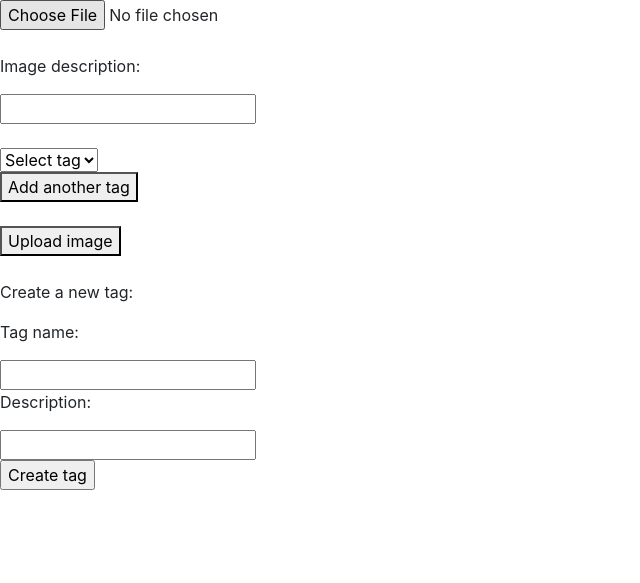
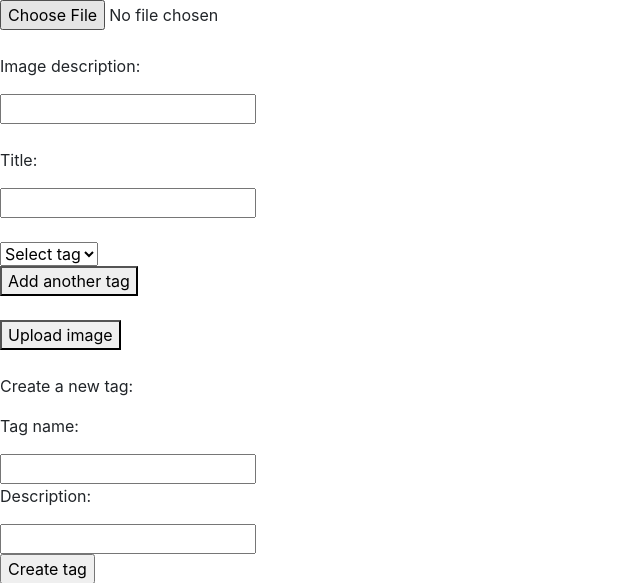
Before and after one commit to benghaun/venue-portfolio, a Django app: page /upload/ in a window 1280 px wide. Shown: the top 583 px of the page, without its empty margins (0-640 px from the left). Run offline with Django 3.2, Linux system fonts and the light colour scheme; data that the repository does not hold is empty; some libraries are stand-ins or nearby versions.

Commit message:
added image title to upload page

```diff
--- a/image_upload/views.py
+++ b/image_upload/views.py
@@ -1,5 +1,6 @@
 import os
 import json
+from django.core.exceptions import ValidationError
 from django.shortcuts import render, HttpResponse, redirect
 import boto3
 from venue.models import Image, Tag
@@ -16,13 +17,14 @@ def sign_s3(request):
     file_name = request.GET.get('file_name')
     file_type = request.GET.get('file_type')
     description = request.GET.get('description')
+    title = request.GET.get('title')
     tags = request.GET.get('tags').lower().split(",")
     tags = [x for x in tags if x]  # remove empty strings
     # remove leading and trailing whitespaces in tags
     for i in range(len(tags)):
         tags[i] = tags[i].strip()
     s3 = boto3.client('s3', region_name='eu-west-3')
-    image = Image(name=file_name, tags=tags, description=description)
+    image = Image(name=file_name, tags=tags, description=description, title=title)
     image.save()
     image_id = str(image.id)
     presigned_post = s3.generate_presigned_post(
@@ -44,6 +46,9 @@ def sign_s3(request):
 def add_tag(request):
     tag_name = request.POST.get("tag_name")
     tag_description = request.POST.get("tag_description")
-    tag = Tag(name=tag_name.lower(), description=tag_description)
-    tag.save()
+    try:
+        tag = Tag(name=tag_name.lower(), description=tag_description)
+        tag.save()
+    except ValidationError:
+        return redirect('/upload?message=tag%20too%long')
     return redirect('/upload?message=tag%20created')
--- a/templates/image_upload/upload_page.html
+++ b/templates/image_upload/upload_page.html
@@ -6,6 +6,7 @@
     <input type="file" id="file_input"/> <br/> <br/>
     <p>Image description: </p><input type="text" id="img_description"> <br/> <br/>
     <!--<p id="status">Please enter tags separated by commas: <input id="tags" type="text"></p>-->
+    <p>Title: </p><input type="text" id="img_title"> <br/> <br/>
     <select name="tags" value="tags">
         <option value="" selected disabled hidden>Select tag</option>
         {% for tag in tags %}
@@ -57,7 +58,7 @@ function getSignedRequest(){
     if (!file){
         return alert("No file selected.")
     }
-    xhr.open("GET", "/upload/sign_s3?file_name="+file.name+"&file_type="+file.type+"&tags="+tags+"&description="+description);
+    xhr.open("GET", "/upload/sign_s3?file_name="+file.name+"&file_type="+file.type+"&tags="+tags+"&description="+description+"&title="+title);
     xhr.onreadystatechange = function(){
     if(xhr.readyState === 4){
       if(xhr.status === 200){
--- a/venue/models.py
+++ b/venue/models.py
@@ -5,6 +5,7 @@ from django.contrib.postgres.fields import ArrayField
 class Image(models.Model):
     tags = ArrayField(models.CharField(max_length=200), blank=True)
     name = models.CharField(max_length=200)
+    title = models.TextField()
     description = models.TextField()
 
     def __str__(self):
@@ -12,7 +13,7 @@ class Image(models.Model):
 
 
 class Tag(models.Model):
-    name = models.CharField(max_length=200, unique=True)
+    name = models.CharField(max_length=13, unique=True)
     description = models.TextField()
 
     def __str__(self):
```
